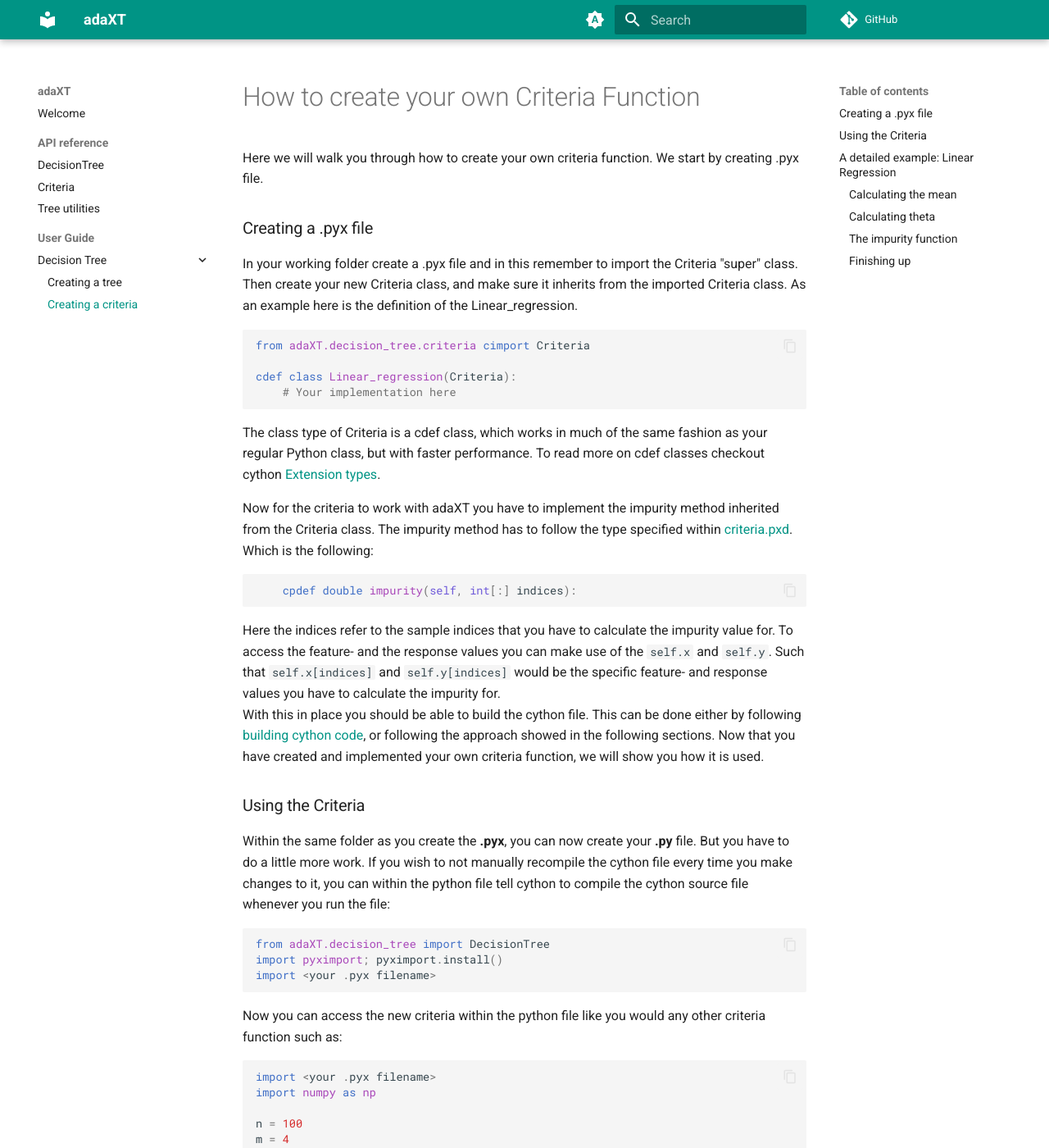
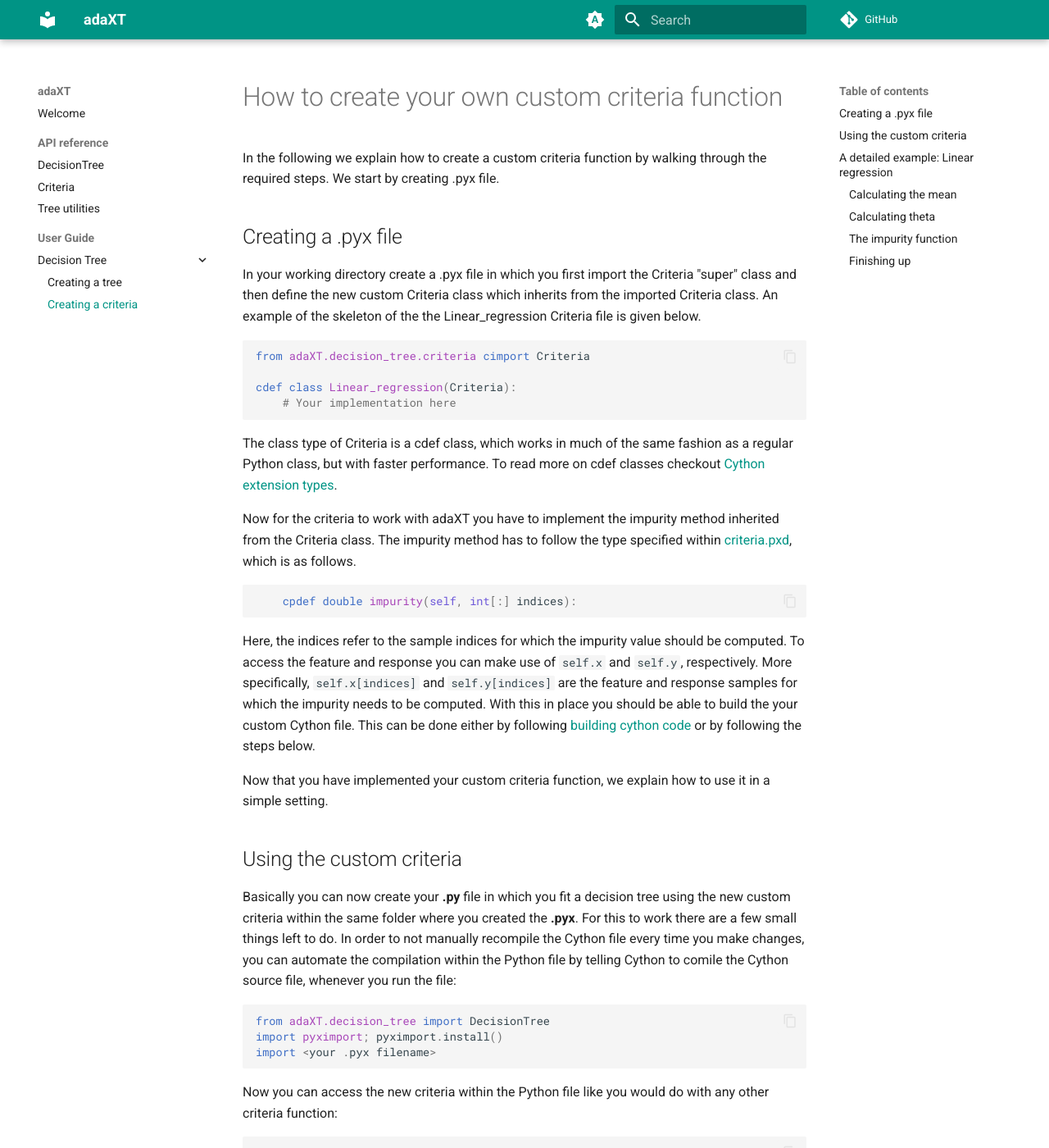
Before and after one commit to NiklasPfister/adaXT, an MkDocs documentation site: the page built from docs/decision_tree/examples/creatingACriteria.md, in a window 1280 px wide and 1400 px high. Shown: the whole window at 82% size. Built offline with MkDocs 1.6.1 and Material for MkDocs 9.7.7, drawn with Linux system fonts in a browser that asks for light colours; comment, search, counter and statistics services are not loaded; some of the changed text lies outside the part shown.

Commit message:
Update creatingACriteria.md

````diff
--- a/docs/decision_tree/examples/creatingACriteria.md
+++ b/docs/decision_tree/examples/creatingACriteria.md
@@ -1,31 +1,32 @@
-# How to create your own Criteria Function
-Here we will walk you through how to create your own criteria function. We start by creating .pyx file.
+# How to create your own custom criteria function
+In the following we explain how to create a custom criteria function by walking through the required steps. We start by creating .pyx file.
 
-### Creating a .pyx file
-In your working folder create a .pyx file and in this remember to import the Criteria "super" class. Then create your new Criteria class, and make sure it inherits from the imported Criteria class. As an example here is the definition of the Linear_regression.
+## Creating a .pyx file
+In your working directory create a .pyx file in which you first import the Criteria "super" class and then define the new custom Criteria class which inherits from the imported Criteria class. An example of the skeleton of the the Linear_regression Criteria file is given below.
 ```cython
 from adaXT.decision_tree.criteria cimport Criteria
 
 cdef class Linear_regression(Criteria):
     # Your implementation here
 ```
-The class type of Criteria is a cdef class, which works in much of the same fashion as your regular Python class, but with faster performance. To read more on cdef classes checkout cython [Extension types](https://cython.readthedocs.io/en/latest/src/tutorial/cdef_classes.html).
+The class type of Criteria is a cdef class, which works in much of the same fashion as a regular Python class, but with faster performance. To read more on cdef classes checkout [Cython extension types](https://cython.readthedocs.io/en/latest/src/tutorial/cdef_classes.html).
 
-Now for the criteria to work with adaXT you have to implement the impurity method inherited from the Criteria class. The impurity method has to follow the type specified within [criteria.pxd](https://github.com/NiklasPfister/adaXT/blob/main/src/adaXT/decision_tree/criteria.pxd). Which is the following:
+Now for the criteria to work with adaXT you have to implement the impurity method inherited from the Criteria class. The impurity method has to follow the type specified within [criteria.pxd](https://github.com/NiklasPfister/adaXT/blob/main/src/adaXT/decision_tree/criteria.pxd), which is as follows.
 ```cython
     cpdef double impurity(self, int[:] indices):
 ```
-Here the indices refer to the sample indices that you have to calculate the impurity value for. To access the feature- and the response values you can make use of the ```self.x``` and ```self.y```. Such that ```self.x[indices] ``` and ```self.y[indices]``` would be the specific feature- and response values you have to calculate the impurity for.
-With this in place you should be able to build the cython file. This can be done either by following [building cython code](https://cython.readthedocs.io/en/latest/src/quickstart/build.html), or following the approach showed in the following sections. Now that you have created and implemented your own criteria function, we will show you how it is used.
+Here, the indices refer to the sample indices for which the impurity value should be computed. To access the feature and response you can make use of ```self.x``` and ```self.y```, respectively. More specifically, ```self.x[indices] ``` and ```self.y[indices]``` are the feature and response samples for which the impurity needs to be computed. With this in place you should be able to build the your custom Cython file. This can be done either by following [building cython code](https://cython.readthedocs.io/en/latest/src/quickstart/build.html) or by following the steps below.
 
-### Using the Criteria
-Within the same folder as you create the **.pyx**, you can now create your **.py** file. But you have to do a little more work. If you wish to not manually recompile the cython file every time you make changes to it, you can within the python file tell cython to compile the cython source file whenever you run the file:
+Now that you have implemented your custom criteria function, we explain how to use it in a simple setting.
+
+## Using the custom criteria
+Basically you can now create your **.py** file in which you fit a decision tree using the new custom criteria within the same folder where you created the **.pyx**. For this to work there are a few small things left to do. In order to not manually recompile the Cython file every time you make changes, you can automate the compilation within the Python file by telling Cython to comile the Cython source file, whenever you run the file:
 ```python
 from adaXT.decision_tree import DecisionTree
 import pyximport; pyximport.install()
 import <your .pyx filename>
 ```
-Now you can access the new criteria within the python file like you would any other criteria function such as:
+Now you can access the new criteria within the Python file like you would do with any other criteria function:
 
 ```python
 import <your .pyx filename>
@@ -39,9 +40,11 @@
 tree = DecisionTree("Regression", criteria=<your .pyx filename>.<your cdef class>, max_depth=3)
 tree.fit(X, Y)
 ```
+We now go through a detailed example in which we construct the linear regression criteria.
 
-## A detailed example: Linear Regression
-The general idea of the Linear Regression criteria is to fit a linear function on the first feature with the y value as the outcome, such that:
+## A detailed example: Linear regression
+
+The general idea of the linear regression criteria is to fit a linear function on the first feature with the y value as the response, that is,
 $$
 L = \sum_{i \in I} (Y[i] - \theta_0 - \theta_1 X[i, 0])^2 \\
 $$
@@ -49,12 +52,12 @@
 \theta_1 = \frac{\sum_{i \in I} (X[i, 0] - \mu_X) * (Y[i] - \mu_Y)}{\sum_{i \in I} (X[i, 0] - \mu_X)^2} \\
 $$
 $$
-\theta_0 = \mu_Y - \theta_1 \mu_X
+\theta_0 = \mu_Y - \theta_1 \mu_X,
 $$
-Where $I$ denotes the indices of the samples within a given node, X is the feature values, Y is the outcome values and $\mu$ denotes the mean.
+where $I$ denotes the indices of the samples within a given node, $X$ is the feature matrix, $Y$ is the response vector, $\mu_X$ is mean vector of the columns of $X$ and $\mu_Y$ is the mean of $Y$.
 
 
-When creating a new criteria function we import and define the class as described above, such that we have:
+When creating a new criteria function we import and define the class as described above. This leads to:
 ```python
 from adaXT.decision_tree.criteria cimport Criteria
 
@@ -63,7 +66,7 @@
 
 ### Calculating the mean
 
-Now although we have provided a mean function within the adaXT.decision_tree.crit_helpers, in this specific example we need to calculate multiple means, and there is no reason to do 2 passes over the same indices I, so we create a custom mean method:
+Now although we have provided a mean function within the adaXT.decision_tree.crit_helpers, in this specific example we need to calculate multiple means, and there is no reason to do two passes over the same indices $I$, so we create a custom mean method in Cython:
 
 ```cython
 # Custom mean function, such that we don't have to loop through twice.
@@ -80,12 +83,13 @@
 
     return ((sumX / (<double> length)), (sumY / (<double> length)))
 ```
-You might notice that the syntax is a little different than the default python. In general you can write default python within the cdef class, however the runtime can be significantly decreased adding type definitions and other cython magic. If you wish to learn more about the cython language be sure to check out the [cython documentation](https://cython.readthedocs.io/en/latest/).
+You might notice that the syntax is a little different than for default Python. In general you can write default Python within the cdef class, however the runtime can be significantly decreased by adding type definitions and other Cython magic. If you wish to learn more about the Cython language be sure to check out the [Cython documentation](https://cython.readthedocs.io/en/latest/).
 
-Another important note is, we are freely able to create any new methods on our criteria function, even if they are not defined in the standard parent Criteria class. You are not limited by the parent, and as such can extend it with however many methods you want, as long as you don't overwrite the evaluate split (unless that is your intention).
+Furthermore, note that you can freely create any new method within the custom Criteria class criteria even if it is not defined in the standard parent Criteria class. Therefore you are not limited by the parent class and can freely extend it as long as you do not overwrite the `evaluate_split` (unless that is your intention).
 
 ### Calculating theta
-Now that we have a method for getting the mean, then we might as well create a method for calculating the theta values, such that our code is more manageable.
+
+Now that we have a method for getting the mean, we can create a method for calculating the theta values, such that our code is more manageable.
 
 ```cython linenums="1"
 cdef (double, double) theta(self, int[:] indices):
@@ -125,13 +129,12 @@
     theta0 = muY - theta1*muX
     return (theta0, theta1)
 ```
-Again the majority of the cython is not needed and are mainly just for speedup.
-on line 26 we access our previously defined custom mean function, which returns the mean of the X indices and the mean of the Y indices as described previously. Then at line 27 we loop over all the indices a second time where we calculate the $\sum_{i \in I} (X[i, 0] - \mu_X) * (Y[i] - \mu_Y)$ and $\sum_{i \in I} (X[i, 0] - \mu_X)^2$ which is the numerator and denominator respectively. These are the two values used to calculate $\theta_1$. Now note that on line 31 we have a check to make sure that the denominator is not 0.0. As we are telling cython to use c division and not python division, then we could end up with odd values if we don't include this check. If that is the case, we simply set $theta_1$ to 0.0 as this will give an L value of 0 in the end. We finish off by returning the two $\theta$ values.
-
+Again the majority of the Cython is not mandatory but speeds up the code.
+On line 26 we access our previously defined custom mean function, which returns the mean of the $X$ indices and the mean of the $Y$ indices as described above. Then at line 27 we loop over all the indices a second time and calculate $\sum_{i \in I} (X[i, 0] - \mu_X) * (Y[i] - \mu_Y)$ and $\sum_{i \in I} (X[i, 0] - \mu_X)^2$ which are the numerator and denominator, respectively. These are the two values used to calculate $\theta_1$. Further on line 31 we check to make sure that the denominator is not 0.0, this ensures that we can consider the underidentified case separately and do not divide by zero by accident. If the denominator is zero, we simply set $theta_1$ to 0.0 as this will give an L value of 0 in the end. We finish off by returning the two $\theta$ values.
 
 
 ### The impurity function
-At last, we reach the crux of the problem. Creating the impurity function.
+Finally, we reach the most important step, which is to create the impurity function.
 ```cython linenums="1"
 cpdef double impurity(self, int[:] indices):
     cdef:
@@ -146,10 +149,10 @@
         cur_sum += step_calc*step_calc
     return cur_sum
 ```
-Making sure it follows the same signature as described previously we simply calculate L as described and return the value. One important thing to note is, that cur_sum is defined on line 3 to have the type double. That is because the impurity function is defined to have a double as the return value. When creating the impurity function you must uphold this return type.
+Making sure the impurity method has the required signature, we simply calculate L as described and return its value. One important thing to note is that `cur_sum` is defined on line 3 to have type double, because the impurity function is defined to have a double as return value. When creating the impurity method you must ensure this return type.
 
 ### Finishing up
-And that is it. You have now created your first Criteria function, and can freely use it within your own python code. Using the method previously described to compile the cython file every time we run the python file, then we could end up with a file that looks like this:
+And that is it. You have now created your first Criteria function, and can freely use it within your own Python code. If you use the method described above to compile the Cython file every time the Python file is run leads to code that looks like this:
 ```python
 from adaXT.decision_tree import DecisionTree
 from adaXT.decision_tree.tree_utils import plot_tree
@@ -170,4 +173,4 @@
 plot_tree(tree)
 plt.show()
 ```
-This just creates a regression tree with our new Linear_regression Criteria function. Specifies the max_depth to be 3 and then plots the tree using both our [plot_tree](../utils/tree_utils.md) and the [matplotlib](https://matplotlib.org/). To see the full source code used within this article check it out [here](https://github.com/NiklasPfister/adaXT/tree/Documentation/docs/assets/examples/linear_regression).
+This just creates a regression tree with the newly created custom Linear_regression Criteria function, specifies the `max_depth` to be 3 and then plots the tree using both our [plot_tree](../utils/tree_utils.md) and the [matplotlib](https://matplotlib.org/). The full source code used within this article can be found [here](https://github.com/NiklasPfister/adaXT/tree/Documentation/docs/assets/examples/linear_regression).
````
